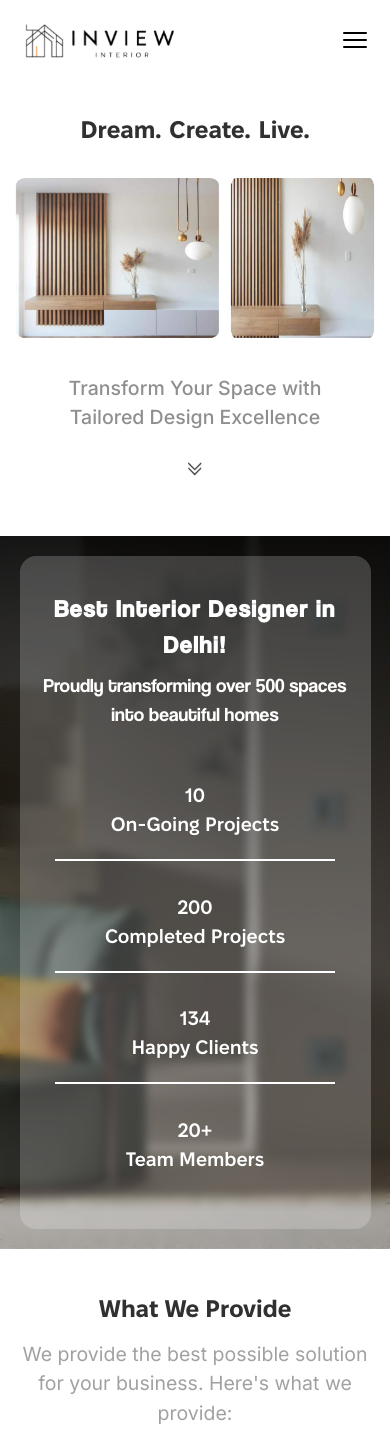
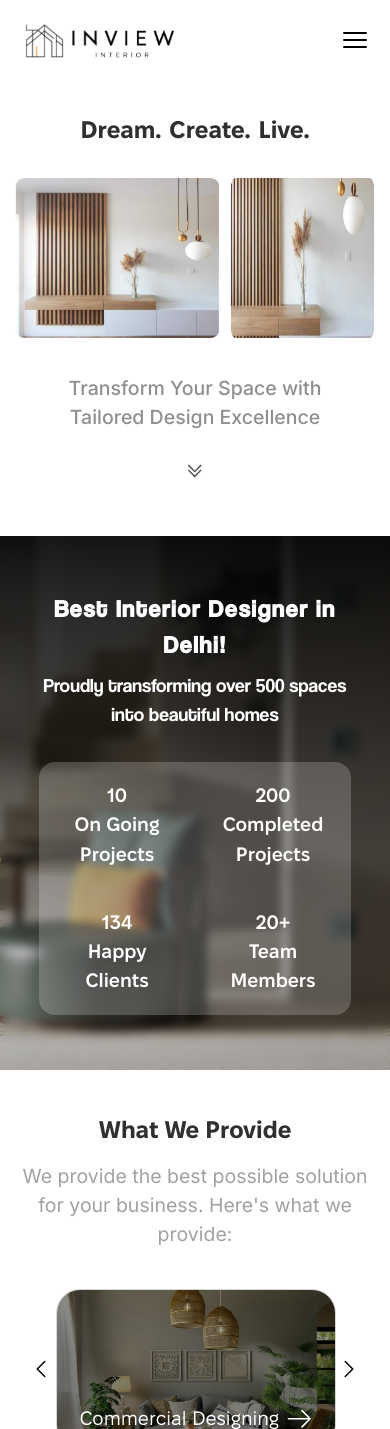
Before and after one commit to AroraKaran19/inview-interior, a Next.js app: page / in a window 390 px wide. Shown: the top 1429 px of the page. Built offline with nearby package versions, Linux system fonts and the light colour scheme.

Commit message:
minor changes

```diff
--- a/app/HomePage.css
+++ b/app/HomePage.css
@@ -168,6 +168,8 @@ section.home-hero-section .hero-text .arrow-down svg {
 .middle-banner-1 {
     min-height: clamp(15rem, 30vw, 25rem);
     padding: clamp(0rem, 5vw, 5rem);
+    backdrop-filter: blur(0.25rem);
+    -webkit-backdrop-filter: blur(0.25rem);
 }
 
 
@@ -368,8 +370,7 @@ section.home-third-section .home-third-section-content .image-collage .dual-imag
     .middle-banner-1 .middle-banner-1-container .middle-banner-1-sub-container {
         padding: clamp(0rem, 5vw, 5rem);
     }
-    .middle-banner-1 .middle-banner-1-container .middle-banner-1-container-content-2 .content-2-item:not(:last-child) {
-        border-bottom: rgba(255, 255, 255, 1) 2px solid;
-        border-right: none;
+    .middle-banner-1 .middle-banner-1-container .middle-banner-1-container-content-2 .content-2-item {
+        border-right: none !important;
     }
 }
--- a/app/components/MiddleBanner_1.tsx
+++ b/app/components/MiddleBanner_1.tsx
@@ -23,7 +23,7 @@ const MiddleBanner_1 = () => {
 
   const items = [
     {
-      title: "On-Going Projects",
+      title: "On Going Projects",
       count: "10",
     },
     {
@@ -43,19 +43,19 @@ const MiddleBanner_1 = () => {
   return (
     <>
       <div className="middle-banner-background-wrapper bg-banner-1 bg-fixed bg-no-repeat bg-cover bg-right-bottom w-full">
-        <div className="middle-banner-1 w-full flex justify-center items-center backdrop-blur-sm">
+        <div className="middle-banner-1 w-full flex justify-center items-center">
           <div className="middle-banner-1-container w-full flex justify-center items-center">
 
-            <div className="middle-banner-1-sub-container flex flex-col justify-center items-center gap-8 sm:gap-0 w-fit bg-white/20 rounded-2xl ">
+            <div className="middle-banner-1-sub-container flex flex-col justify-center items-center gap-8 sm:gap-0 w-fit rounded-2xl ">
               <div className="middle-banner-1-container-content flex flex-col gap-2 justify-center items-center w-full mx-8 sm:mx-0 my-8 sm:my-4">
                 <h1 className='heading text-center'>Best Interior Designer in Delhi!</h1>
                 <p className='subheading text-center'>Proudly transforming over 500 spaces into beautiful homes</p>
               </div>
 
-              <div className="middle-banner-1-container-content-2 flex sm:flex-col justify-center items-center w-full gap-3 mx-8 sm:mx-0 my-8 sm:my-4">
+              <div className="middle-banner-1-container-content-2 flex sm:flex-wrap justify-center items-center w-full gap-3 sm:gap-0 mx-8 sm:mx-0 my-8 sm:my-4 bg-white/20 rounded-2xl">
                 {
                   items.map((item) => (
-                    <div className="content-2-item sm:w-[90%]" key={item.title}>
+                    <div className="content-2-item flex-1 self-stretch flex flex-col justify-center items-center" key={item.title}>
                       <h1 className='heading text-center'>{item.count}</h1>
                       <p className='subheading text-center'>{item.title}</p>
                     </div>
```
